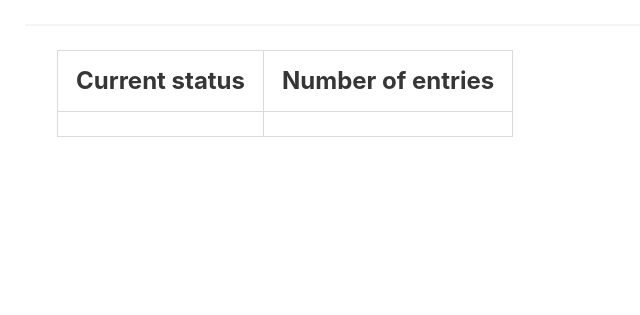
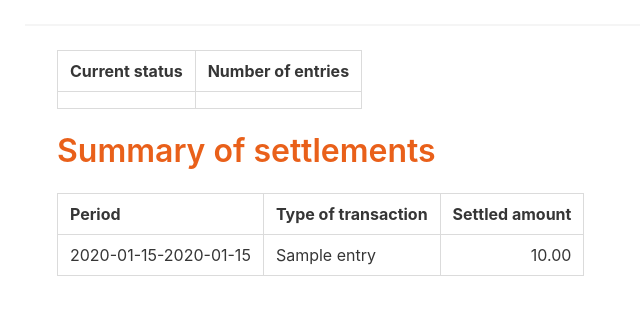
Before and after one commit to jokerdino/cfac_portal, a Flask app: template app/coinsurance/templates/coinsurance_home.html in a window 1280 px wide; the page is wider, and only the part inside the window is pictured. Shown: the part 56-371 px from the top of that part, without its empty margins (7-647 px from the left). Run offline with Flask 3, Linux system fonts and the light colour scheme; a user stored in the database is signed in; tables that the repository leaves empty hold one stand-in row (values such as "Sample post"); the template is opened without the code that fills it: values that come from a table or form of the project are taken from there, most other values are stand-ins (such as "Sample title", 1, 10 or a date in 2020); lists and menus that the app fills with data are empty; some libraries are stand-ins or nearby versions.

Commit message:
Added settlement summary query in coinsurance homepage for admin users

```diff
--- a/app/coinsurance/templates/coinsurance_home.html
+++ b/app/coinsurance/templates/coinsurance_home.html
@@ -2,7 +2,7 @@
 {% block content %}
 
 {% if dashboard %}
-<div class="container is-size-4">
+<div class="container is-size-6">
 <table class="table is-bordered">
 <thead>
 <tr><th>Current status</th>
@@ -27,5 +27,28 @@
 </table>
 
 {% endif %}
+    {% if current_user.user_type == "admin" %}
+<h1 class="title">Summary of settlements</h1>
+<div class="mt-5 is-centered">
+<table class="table is-bordered">
+    <thead>
+    <tr>
+        <th>Period</th>
+        <th>Type of transaction</th>
+        <th>Settled amount</th>
+    </tr>
+    </thead>
+    <tbody>
+    {% for entry in settlement_query %}
+    <tr>
+        <td>{{ entry[0].strftime("%B") }}-{{ entry[1].strftime("%Y") }}</td>
+        <td>{{ entry[2] }}</td>
+        <td class="has-text-right">{{ "{:,.2f}".format(entry[3]) }}</td>
+{% endfor %}
+</tr>
+    </tbody>
+</table>
 </div>
+    {% endif %}
+    </div>
 {% endblock content %}
```
Also changed, not shown: app/coinsurance/coinsurance_routes.py (+20 -1 lines).
